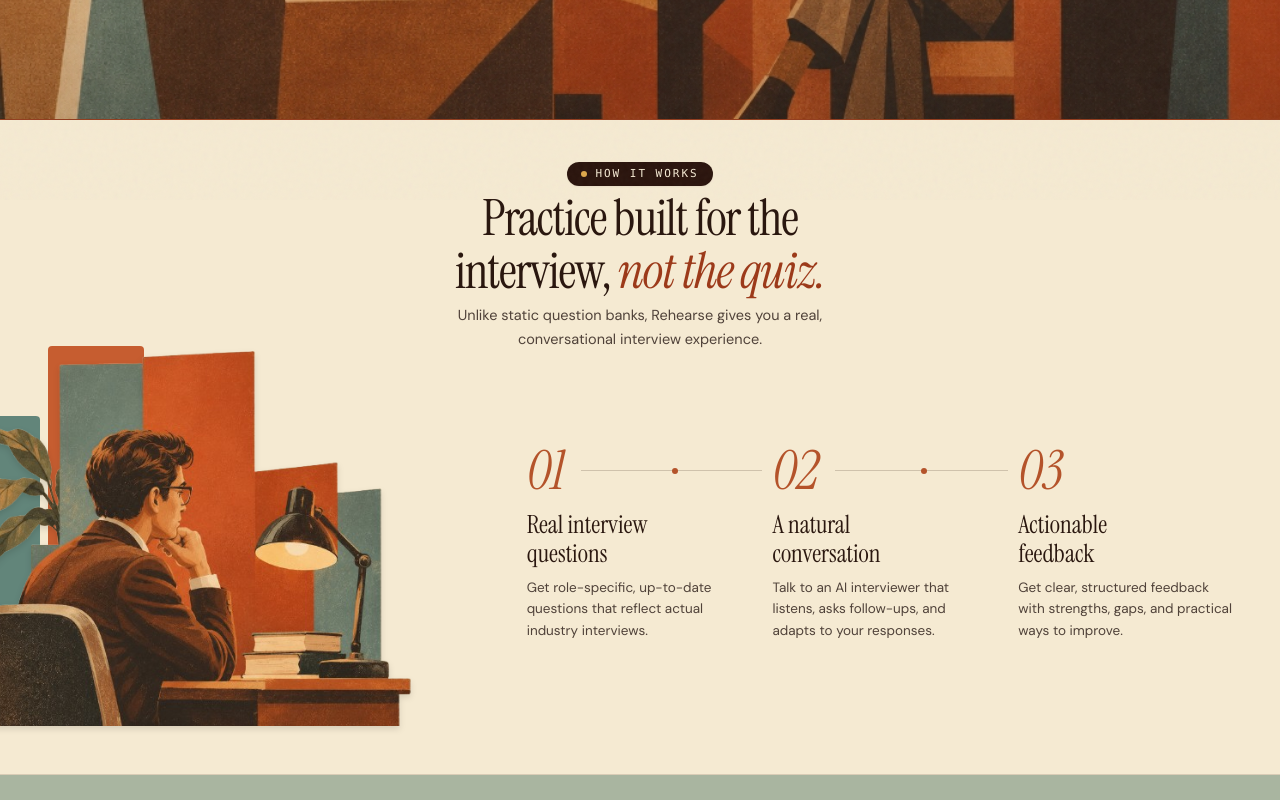
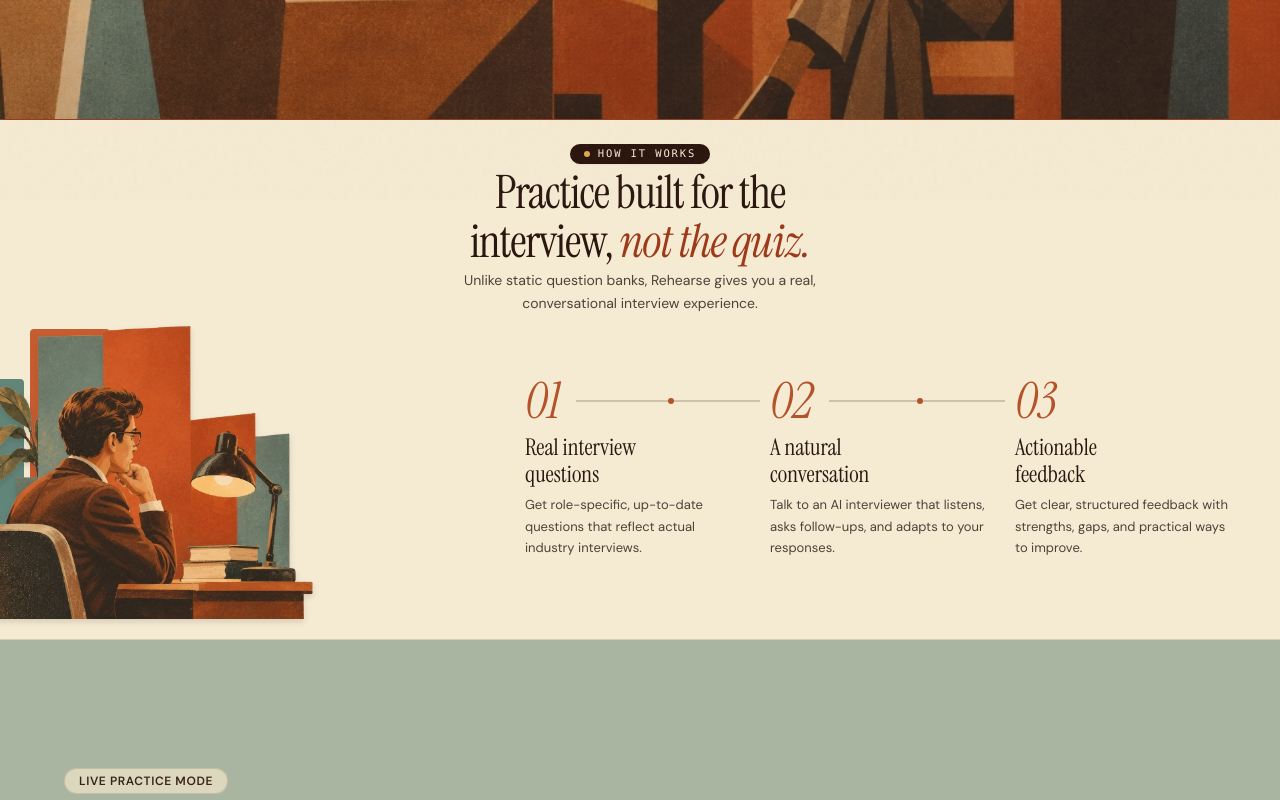
Before and after one commit to Deepjyoti78/Reharse-, a React (Vite) app: page / in a window 1280 px wide. Shown: the part 600-1400 px from the top of the page. Built offline with nearby package versions, Linux system fonts and the light colour scheme; no server answers.

Commit message:
style: reduce section height and tighten whitespace across how it works section

```diff
--- a/src/components/HowItWorks.tsx
+++ b/src/components/HowItWorks.tsx
@@ -2,48 +2,48 @@ import React from 'react';
 
 export const HowItWorks: React.FC = () => {
   return (
-    <section id="how" className="relative bg-[#f5ead2] text-[#2a170f] pt-6 sm:pt-8 lg:pt-10 pb-2 sm:pb-4 overflow-hidden border-b border-[#3a2318]/15">
+    <section id="how" className="relative bg-[#f5ead2] text-[#2a170f] pt-3 sm:pt-4 lg:pt-5 pb-1 sm:pb-2 overflow-hidden border-b border-[#3a2318]/15">
 
       {/* ================= Part A — Header ================= */}
-      <div className="max-w-4xl mx-auto px-6 text-center mb-1.5 sm:mb-2">
+      <div className="max-w-4xl mx-auto px-6 text-center mb-0 sm:mb-1">
         {/* Badge */}
-        <div className="inline-flex items-center gap-2 px-3.5 py-1 rounded-full bg-[#2a140d] text-[#f6ebd4] text-[11px] font-mono tracking-[0.18em] uppercase mb-1.5 shadow-xs">
+        <div className="inline-flex items-center gap-2 px-3.5 py-0.5 rounded-full bg-[#2a140d] text-[#f6ebd4] text-[10.5px] font-mono tracking-[0.18em] uppercase mb-1 shadow-xs">
           <span className="w-1.5 h-1.5 rounded-full bg-[#dfa84c]" />
           <span>HOW IT WORKS</span>
         </div>
 
         {/* Headline */}
-        <h2 className="font-serif text-3xl sm:text-4xl md:text-[46px] lg:text-[50px] font-normal tracking-tight text-[#2a170f] leading-[1.06]">
+        <h2 className="font-serif text-3xl sm:text-4xl md:text-[42px] lg:text-[46px] font-normal tracking-tight text-[#2a170f] leading-[1.06]">
           Practice built for the <br className="hidden sm:inline" />
           interview, <em className="font-serif italic font-normal text-[#9c3a1a]">not the quiz.</em>
         </h2>
 
         {/* Subtitle */}
-        <p className="mt-1.5 text-[13.5px] sm:text-[14.5px] text-[#33251e]/85 max-w-xl mx-auto font-sans leading-relaxed font-normal">
+        <p className="mt-1 text-[13px] sm:text-[14px] text-[#33251e]/85 max-w-xl mx-auto font-sans leading-relaxed font-normal">
           Unlike static question banks, Rehearse gives you a real, <br className="hidden sm:inline" />
           conversational interview experience.
         </p>
       </div>
 
       {/* ================= Part B — Main Content Layout ================= */}
-      <div className="w-full pl-0 pr-4 sm:pr-8 lg:pr-10 xl:pr-12 max-w-[1400px] mx-auto">
-        <div className="grid grid-cols-1 lg:grid-cols-12 gap-6 lg:gap-8 items-center">
+      <div className="w-full pl-0 pr-4 sm:pr-8 lg:pr-10 xl:pr-12 max-w-[1360px] mx-auto">
+        <div className="grid grid-cols-1 lg:grid-cols-12 gap-5 lg:gap-7 items-center">
 
-          {/* Left Column: Shifted more to the left edge and lifted higher above the baseline */}
-          <div className="lg:col-span-5 relative flex items-end justify-center lg:justify-start self-center lg:self-end ml-0 sm:-ml-2 lg:-ml-6 xl:-ml-10 -translate-y-4 sm:-translate-y-6 lg:-translate-y-8">
+          {/* Left Column: Shifted to the left edge and compact height */}
+          <div className="lg:col-span-5 relative flex items-end justify-center lg:justify-start self-center lg:self-end ml-0 sm:-ml-2 lg:-ml-6 xl:-ml-10 -translate-y-2 sm:-translate-y-3">
 
             {/* Mid-century Architectural Background Color Blocks */}
-            <div className="absolute bottom-0 left-0 flex items-end gap-2 z-0 pointer-events-none opacity-95">
+            <div className="absolute bottom-0 left-0 flex items-end gap-1.5 z-0 pointer-events-none opacity-95">
               {/* Slate/Teal block behind plant */}
-              <div className="w-14 sm:w-16 lg:w-20 h-52 sm:h-64 lg:h-[310px] bg-[#5b8076] rounded-t-sm" />
+              <div className="w-12 sm:w-14 lg:w-16 h-40 sm:h-48 lg:h-[240px] bg-[#5b8076] rounded-t-sm" />
               {/* Burnt Terracotta tall block behind scholar */}
-              <div className="w-16 sm:w-20 lg:w-24 h-64 sm:h-80 lg:h-[380px] bg-[#c45628] rounded-t-sm" />
+              <div className="w-14 sm:w-16 lg:w-20 h-48 sm:h-60 lg:h-[290px] bg-[#c45628] rounded-t-sm" />
               {/* Deep ochre/rust block behind lamp/desk */}
-              <div className="w-12 sm:w-14 lg:w-16 h-40 sm:h-52 lg:h-[250px] bg-[#9e3e19] rounded-t-sm" />
+              <div className="w-10 sm:w-12 lg:w-14 h-32 sm:h-40 lg:h-[190px] bg-[#9e3e19] rounded-t-sm" />
             </div>
 
             {/* Thoughtful Scholar at Desk Illustration */}
-            <div className="relative z-10 w-full max-w-[380px] sm:max-w-[420px] lg:max-w-[460px] drop-shadow-md">
+            <div className="relative z-10 w-full max-w-[290px] sm:max-w-[330px] lg:max-w-[360px] drop-shadow-md">
               <img
                 src="/images/thoughtful-scholar.png"
                 alt="Thoughtful candidate seated at vintage desk reflecting on interview preparation"
@@ -52,59 +52,59 @@ export const HowItWorks: React.FC = () => {
             </div>
           </div>
 
-          {/* Right Column: 3 Minimalist Steps - tightly integrated and vertically balanced */}
-          <div className="lg:col-span-7 flex flex-col justify-center pt-0 pb-4 sm:pb-6 lg:pb-8">
-            <div className="grid grid-cols-1 md:grid-cols-3 gap-5 lg:gap-6 xl:gap-8">
+          {/* Right Column: 3 Minimalist Steps - compact and vertically centered */}
+          <div className="lg:col-span-7 flex flex-col justify-center pt-0 pb-1 sm:pb-3 lg:pb-4">
+            <div className="grid grid-cols-1 md:grid-cols-3 gap-4 lg:gap-5 xl:gap-7">
 
               {/* Step 1: Real interview questions */}
               <div className="flex flex-col">
-                <div className="flex items-center mb-2.5 sm:mb-3">
-                  <span className="font-serif italic text-4xl sm:text-5xl lg:text-[54px] text-[#b4532a] leading-none shrink-0 pr-3 select-none">
+                <div className="flex items-center mb-2">
+                  <span className="font-serif italic text-4xl sm:text-[46px] lg:text-[50px] text-[#b4532a] leading-none shrink-0 pr-3 select-none">
                     01
                   </span>
-                  <div className="hidden md:flex items-center flex-1 relative mr-[-1.25rem] lg:mr-[-1.5rem] xl:mr-[-2rem] pr-2.5 pl-1">
+                  <div className="hidden md:flex items-center flex-1 relative mr-[-1rem] lg:mr-[-1.25rem] xl:mr-[-1.75rem] pr-2.5 pl-1">
                     <div className="h-[1.5px] bg-[#3a2318]/20 w-full" />
                     <div className="absolute left-1/2 -translate-x-1/2 w-1.5 h-1.5 rounded-full bg-[#b4532a]" />
                   </div>
                 </div>
-                <h3 className="font-serif text-[21px] sm:text-[23px] lg:text-[25px] font-normal text-[#2a170f] leading-[1.18] mb-1.5 sm:mb-2">
+                <h3 className="font-serif text-[19px] sm:text-[21px] lg:text-[23px] font-normal text-[#2a170f] leading-[1.18] mb-1 sm:mb-1.5">
                   Real interview<br />questions
                 </h3>
-                <p className="font-sans text-[13px] sm:text-[13.5px] text-[#33251e]/85 leading-relaxed font-normal max-w-[260px]">
+                <p className="font-sans text-[12.5px] sm:text-[13px] text-[#33251e]/85 leading-relaxed font-normal max-w-[240px]">
                   Get role-specific, up-to-date questions that reflect actual industry interviews.
                 </p>
               </div>
 
               {/* Step 2: A natural conversation */}
               <div className="flex flex-col">
-                <div className="flex items-center mb-2.5 sm:mb-3">
-                  <span className="font-serif italic text-4xl sm:text-5xl lg:text-[54px] text-[#b4532a] leading-none shrink-0 pr-3 select-none">
+                <div className="flex items-center mb-2">
+                  <span className="font-serif italic text-4xl sm:text-[46px] lg:text-[50px] text-[#b4532a] leading-none shrink-0 pr-3 select-none">
                     02
                   </span>
-                  <div className="hidden md:flex items-center flex-1 relative mr-[-1.25rem] lg:mr-[-1.5rem] xl:mr-[-2rem] pr-2.5 pl-1">
+                  <div className="hidden md:flex items-center flex-1 relative mr-[-1rem] lg:mr-[-1.25rem] xl:mr-[-1.75rem] pr-2.5 pl-1">
                     <div className="h-[1.5px] bg-[#3a2318]/20 w-full" />
                     <div className="absolute left-1/2 -translate-x-1/2 w-1.5 h-1.5 rounded-full bg-[#b4532a]" />
                   </div>
                 </div>
-                <h3 className="font-serif text-[21px] sm:text-[23px] lg:text-[25px] font-normal text-[#2a170f] leading-[1.18] mb-1.5 sm:mb-2">
+                <h3 className="font-serif text-[19px] sm:text-[21px] lg:text-[23px] font-normal text-[#2a170f] leading-[1.18] mb-1 sm:mb-1.5">
                   A natural<br />conversation
                 </h3>
-                <p className="font-sans text-[13px] sm:text-[13.5px] text-[#33251e]/85 leading-relaxed font-normal max-w-[260px]">
+                <p className="font-sans text-[12.5px] sm:text-[13px] text-[#33251e]/85 leading-relaxed font-normal max-w-[240px]">
                   Talk to an AI interviewer that listens, asks follow-ups, and adapts to your responses.
                 </p>
               </div>
 
               {/* Step 3: Actionable feedback */}
               <div className="flex flex-col">
-                <div className="flex items-center mb-2.5 sm:mb-3">
-                  <span className="font-serif italic text-4xl sm:text-5xl lg:text-[54px] text-[#b4532a] leading-none shrink-0 select-none">
+                <div className="flex items-center mb-2">
+                  <span className="font-serif italic text-4xl sm:text-[46px] lg:text-[50px] text-[#b4532a] leading-none shrink-0 select-none">
                     03
                   </span>
                 </div>
-                <h3 className="font-serif text-[21px] sm:text-[23px] lg:text-[25px] font-normal text-[#2a170f] leading-[1.18] mb-1.5 sm:mb-2">
+                <h3 className="font-serif text-[19px] sm:text-[21px] lg:text-[23px] font-normal text-[#2a170f] leading-[1.18] mb-1 sm:mb-1.5">
                   Actionable<br />feedback
                 </h3>
-                <p className="font-sans text-[13px] sm:text-[13.5px] text-[#33251e]/85 leading-relaxed font-normal max-w-[260px]">
+                <p className="font-sans text-[12.5px] sm:text-[13px] text-[#33251e]/85 leading-relaxed font-normal max-w-[240px]">
                   Get clear, structured feedback with strengths, gaps, and practical ways to improve.
                 </p>
               </div>
```
